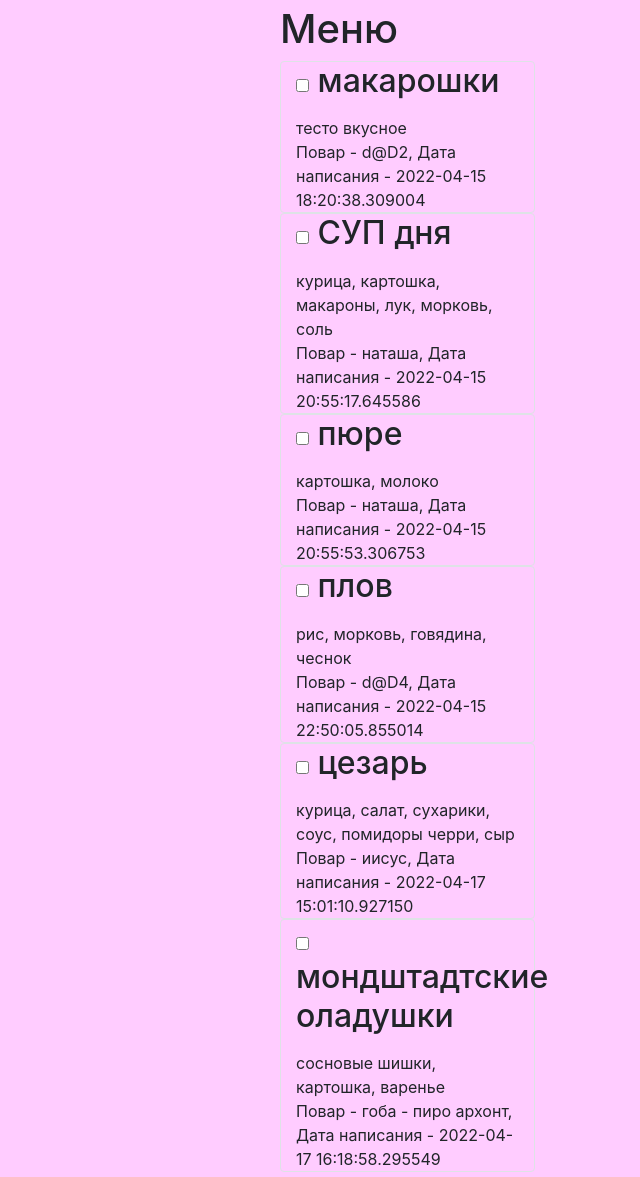
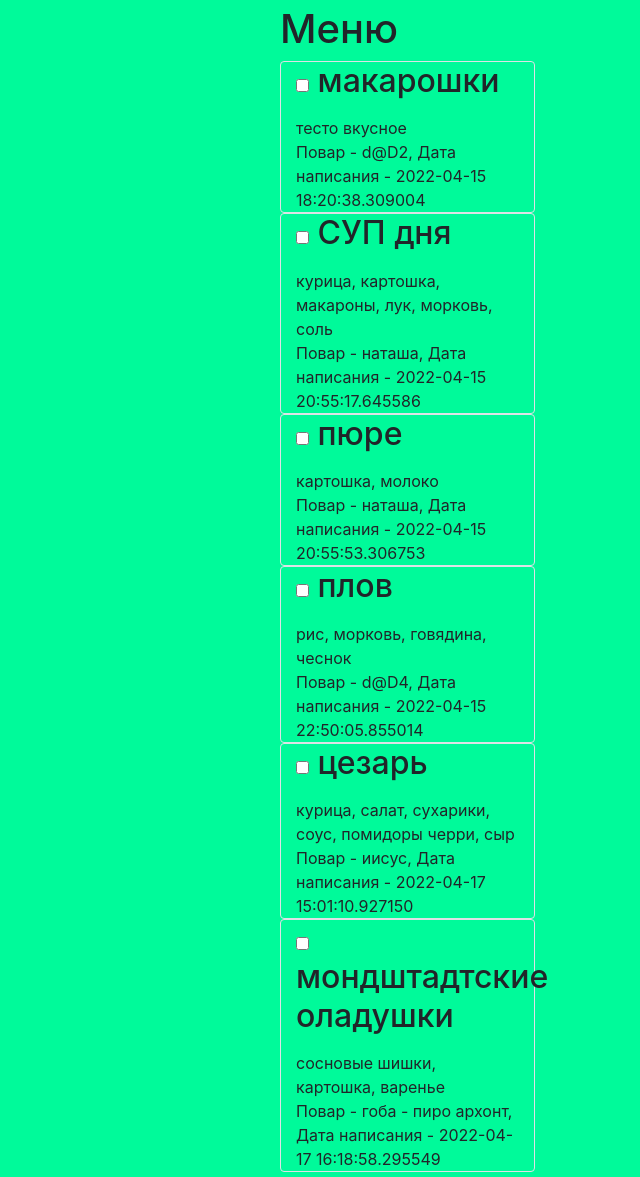
Before and after one commit to daria-kalinina/app1, a Flask app: page / in a window 1280 px wide. Shown: the part 70-1247 px from the top of the page, without its empty margins (640-1280 px from the left). Run offline with Flask 2, Linux system fonts and the light colour scheme; data comes from the database, SQL or seed files in the repository; some libraries are stand-ins or nearby versions.

Commit message:
Update base.html

```diff
--- a/app/templates/base.html
+++ b/app/templates/base.html
@@ -13,7 +13,7 @@
 <body>
 <style>
     body{
-    background-color: #ffccff
+    background-color: #00FA9A
     }
 </style>
 <header>
```
